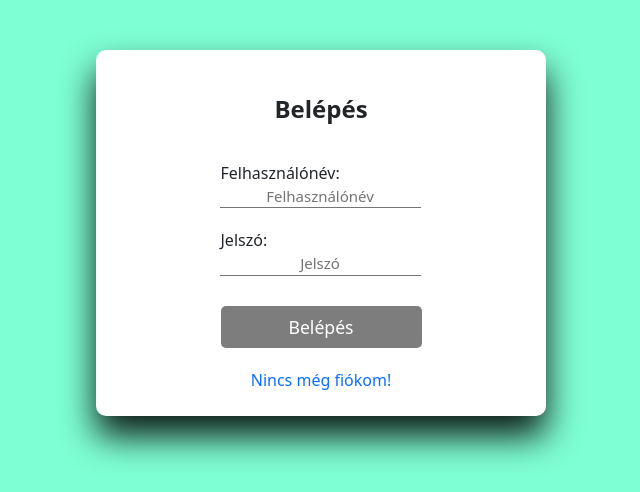
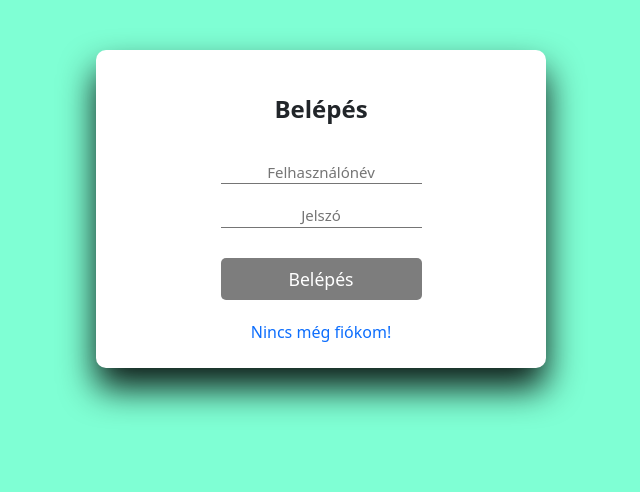
Before and after one commit to frake92/AFP2024, a PHP site: page /loginpage.php in a window 1280 px wide. Shown: the part 56-548 px from the top of the page, without its empty margins (319-959 px from the left). Run offline with PHP 8.4, Linux system fonts and the light colour scheme.

Commit message:
Labelt kivettem a loginpage.php-bol
Kivettem a labelt, mert teljesen felesleges, mert a placeholder-ben benne van hogy mire szolgál a textbox

```diff
--- a/projekt/web/loginpage.php
+++ b/projekt/web/loginpage.php
@@ -56,7 +56,6 @@
         <h1 class="form-title">Belépés</h1>
         <form method="Login" action="./users.php">
           <div class="input-group">
-            <label for="username">Felhasználónév:</label>
             <input
               type="text"
               name="username"
@@ -66,7 +65,6 @@
             />
           </div>
           <div class="input-group">
-            <label for="password">Jelszó:</label>
             <input
               type="password"
               name="password"
```
